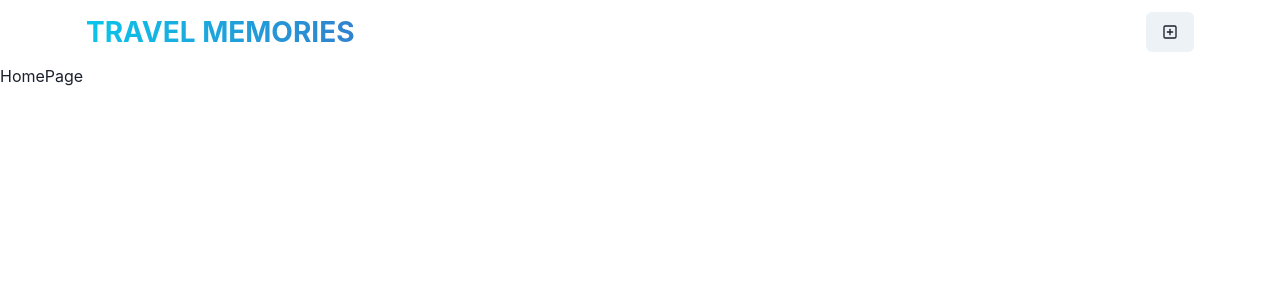
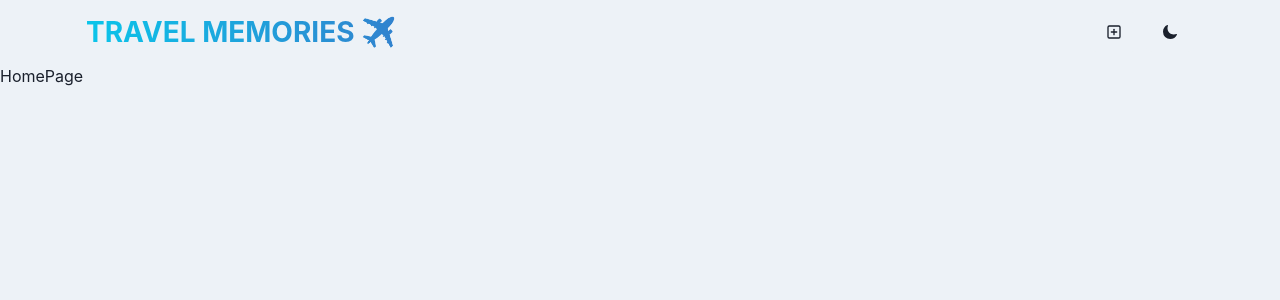
Before and after one commit to 237Codes/travel-memories-app, a React (Vite) app in the folder frontend/: page / in a window 1280 px wide. Shown: the top 300 px of the page. Built offline with nearby package versions, Linux system fonts and the light colour scheme.

Commit message:
add light mode/darkmode toggle

```diff
--- a/frontend/src/App.jsx
+++ b/frontend/src/App.jsx
@@ -1,5 +1,5 @@
 import { Route, Routes } from "react-router-dom";
-import { Box } from "@chakra-ui/react";
+import { Box, useColorModeValue } from "@chakra-ui/react";
 import CreatePage from "./pages/CreatePage";
 import HomePage from "./pages/HomePage";
 import Navbar from "./components/Navbar";
@@ -7,7 +7,7 @@ import Navbar from "./components/Navbar";
 function App() {
 
   return (
-    <Box minH={"100vh"} >
+    <Box minH={"100vh"} bg={useColorModeValue("gray.100", "gray.900")} >
        {/* // Navbar goes above the routes because we want to make it appear on all pages  */}
       <Navbar/>
       <Routes>
--- a/frontend/src/components/Navbar.jsx
+++ b/frontend/src/components/Navbar.jsx
@@ -1,8 +1,11 @@
-import { Container, Flex, Button, HStack, Text} from "@chakra-ui/react";
+import { Container, Flex, Button, HStack, Text, useColorMode} from "@chakra-ui/react";
 import { Link } from "react-router-dom";
 import {PlusSquareIcon} from "@chakra-ui/icons";
+import { IoMoon } from "react-icons/io5";
+import { LuSun } from "react-icons/lu";
 
 const Navbar = () => {
+  const { colorMode, toggleColorMode}= useColorMode();
   return (
     <Container maxW={"1140px"} px={4}>
       <Flex
@@ -22,7 +25,7 @@ const Navbar = () => {
             bgGradient={"linear(to-r, cyan.400, blue.500,)"}
             bgClip={"text"}
           >
-            <Link to ={"/"}>Travel Memories</Link>
+            <Link to ={"/"}>Travel Memories ✈️ </Link>
           </Text>
 
           <HStack spacing={2} alignItems={"center"}>
@@ -31,6 +34,9 @@ const Navbar = () => {
               <PlusSquareIcon fontsize={20}/>
             </Button>
             </Link>
+            <Button onClick={toggleColorMode}>
+              {colorMode === "light" ? <IoMoon/> : <LuSun size= "20"/>}
+            </Button>
           </HStack>
       </Flex>
 
```
